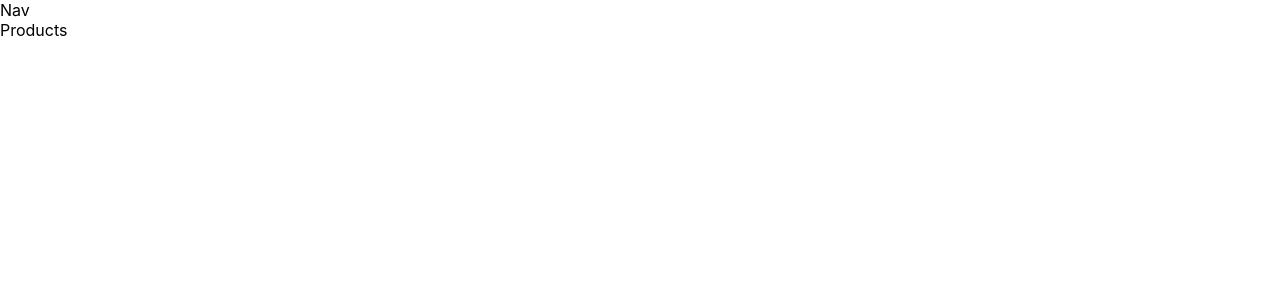
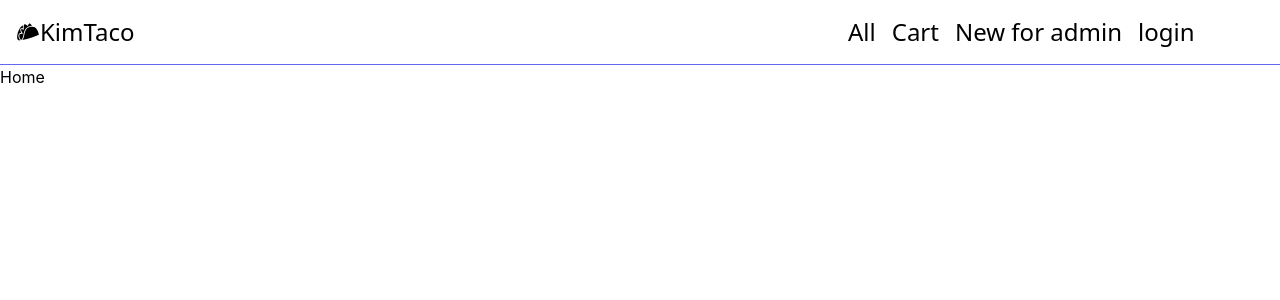
Before and after one commit to i-hope9/kimshop, a React (Create React App) app: page / in a window 1280 px wide. Shown: the top 300 px of the page. Built offline with nearby package versions, Linux system fonts and the light colour scheme.

Commit message:
feat: navbar 기능 구현 완료, 스타일링 진행 중

```diff
--- a/package.json
+++ b/package.json
@@ -8,8 +8,10 @@
     "@testing-library/user-event": "^13.5.0",
     "react": "^18.2.0",
     "react-dom": "^18.2.0",
+    "react-icons": "^4.7.1",
     "react-router-dom": "^6.8.0",
     "react-scripts": "5.0.1",
+    "tailwindcss": "^3.2.4",
     "web-vitals": "^2.1.4"
   },
   "scripts": {
--- a/src/App.js
+++ b/src/App.js
@@ -1,28 +1,10 @@
-import { createBrowserRouter, RouterProvider } from "react-router-dom";
-import Cart from "./pages/Cart";
-import Home from "./pages/Home";
-import Error from "./pages/Error";
-import ProductDetail from "./pages/ProductDetail";
-import Products from "./pages/Products";
-import NewProduct from "./pages/NewProduct";
+import React from "react";
+import { Outlet } from "react-router-dom";
+import Navbar from "./components/Navbar";
 
-const router = createBrowserRouter([
-  {
-    path: "/",
-    element: <Home />,
-    errorElement: <Error />,
-    children: [
-      { index: true, element: <Products /> },
-      { path: "/products", element: <Products />},
-      { path: "/products/:productId", element: <ProductDetail /> },
-      { path: "/products/new", element: <NewProduct />},
-      { path: "/cart", element: <Cart />}
-    ]
-  }
-]);
-
-function App() {
-  return <RouterProvider router={router} />;
+export default function App() {
+    return <div>
+        <Navbar />
+        <Outlet />
+    </div>
 }
-
-export default App;
--- /dev/null
+++ b/src/components/Navbar.jsx
@@ -0,0 +1,19 @@
+import React from "react";
+import { Link } from "react-router-dom";
+import { GiTacos } from "react-icons/gi";
+
+export default function Navbar() {
+  return (
+    <header className="flex flex-row p-4 text-2xl font-sans border-b border-indigo-500">
+      <Link to="/" className="basis-2/3">
+        <h1 className="flex items-center"><GiTacos /> KimTaco</h1>
+      </Link>
+      <nav className="basis-1/3">
+        <Link to="/products">All</Link>
+        <Link to="/cart" className="ml-4">Cart</Link>
+        <Link to="/products/new" className="ml-4">New for admin</Link>
+        <Link to="/" className="ml-4">login</Link>
+      </nav>
+    </header>
+  );
+}
--- a/src/index.css
+++ b/src/index.css
@@ -1,3 +1,6 @@
+@tailwind base;
+@tailwind components;
+@tailwind utilities;
 body {
   margin: 0;
   font-family: -apple-system, BlinkMacSystemFont, 'Segoe UI', 'Roboto', 'Oxygen',
--- a/src/index.js
+++ b/src/index.js
@@ -1,17 +1,33 @@
-import React from 'react';
+import React from "react"
 import ReactDOM from 'react-dom/client';
-import './index.css';
-import App from './App';
-import reportWebVitals from './reportWebVitals';
+import "./index.css"
+import { createBrowserRouter, RouterProvider } from "react-router-dom";
+import App from  "./App"
+import Cart from "./pages/Cart";
+import Home from "./pages/Home";
+import Error from "./pages/Error";
+import ProductDetail from "./pages/ProductDetail";
+import Products from "./pages/Products";
+import NewProduct from "./pages/NewProduct";
+
+const router = createBrowserRouter([
+  {
+    path: "/",
+    element: <App />,
+    errorElement: <Error />,
+    children: [
+      { index: true, element: <Home /> },
+      { path: "/products", element: <Products />},
+      { path: "/products/:productId", element: <ProductDetail /> },
+      { path: "/products/new", element: <NewProduct />},
+      { path: "/cart", element: <Cart />}
+    ]
+  }
+]);
 
 const root = ReactDOM.createRoot(document.getElementById('root'));
 root.render(
   <React.StrictMode>
-    <App />
+    <RouterProvider router={router} />
   </React.StrictMode>
 );
-
-// If you want to start measuring performance in your app, pass a function
-// to log results (for example: reportWebVitals(console.log))
-// or send to an analytics endpoint. Learn more: https://bit.ly/CRA-vitals
-reportWebVitals();
--- a/src/pages/Home.jsx
+++ b/src/pages/Home.jsx
@@ -1,9 +1,5 @@
 import React from "react";
-import { Outlet } from "react-router-dom";
 
 export default function Home() {
-    return <div>
-        <navbar>Nav</navbar>
-        <Outlet />
-    </div>
+  return <div>Home</div>;
 }
--- /dev/null
+++ b/tailwind.config.js
@@ -0,0 +1,8 @@
+/** @type {import('tailwindcss').Config} */
+module.exports = {
+    content: ["./src/**/*.{js,jsx}"],
+    theme: {
+      extend: {},
+    },
+    plugins: [],
+  }
```
Also changed, not shown: 1 other file (tests, documents, lock files or other folders).
